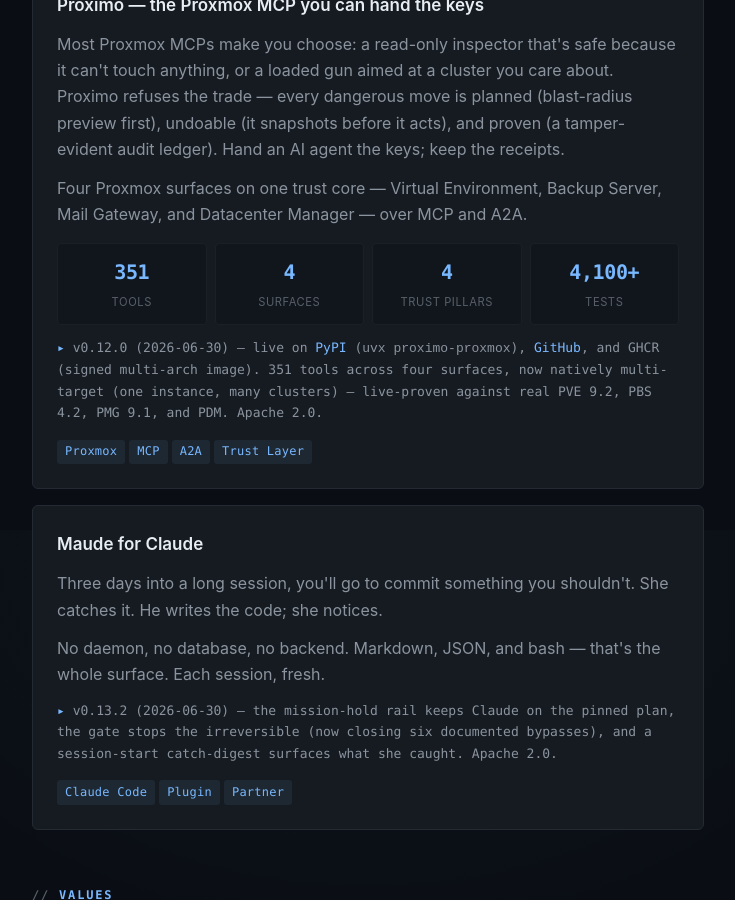
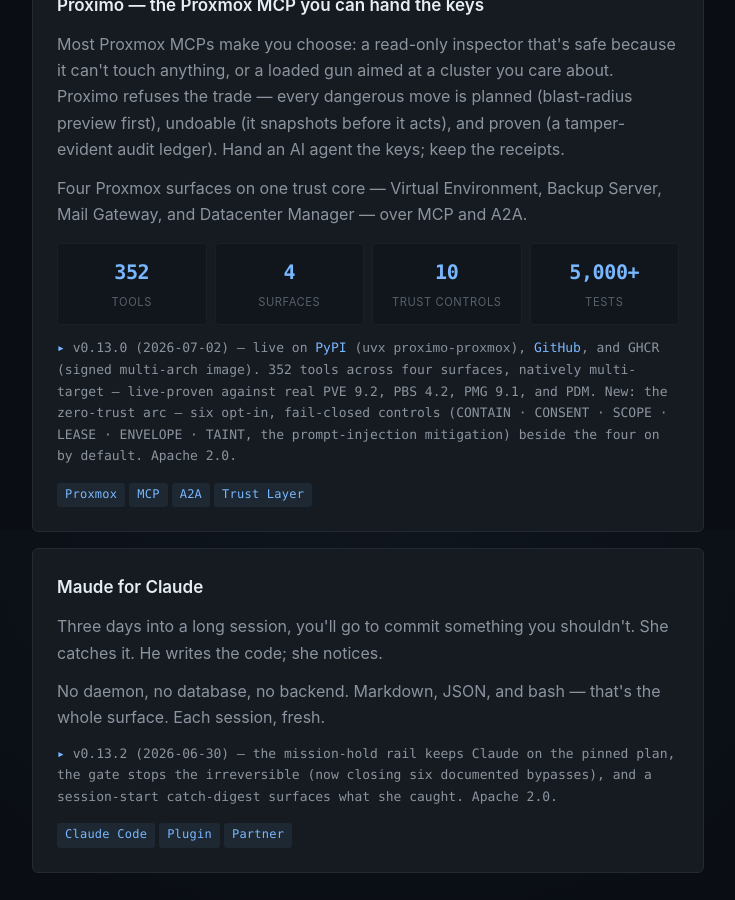
Before and after one commit to john-broadway/john-broadway.github.io, a Jekyll site: the page built from index.html, in a window 1280 px wide and 900 px high, scrolled down 1270 px. Shown: the whole window, without its empty margins (272-1007 px from the left). Built offline with Jekyll 4.4.1, drawn with Linux system fonts in a browser that asks for light colours.

Commit message:
update: Proximo v0.13.0 status (zero-trust arc, 352 tools, 5,000+ tests)
Co-Authored-By: Claude Fable 5 <noreply@anthropic.com>

```diff
--- a/index.html
+++ b/index.html
@@ -42,12 +42,12 @@ description: Independent AI researcher and infrastructure architect. Sovereign A
     <p>Most Proxmox MCPs make you choose: a read-only inspector that's safe because it can't touch anything, or a loaded gun aimed at a cluster you care about. Proximo refuses the trade &mdash; every dangerous move is planned (blast-radius preview first), undoable (it snapshots before it acts), and proven (a tamper-evident audit ledger). Hand an AI agent the keys; keep the receipts.</p>
     <p>Four Proxmox surfaces on one trust core &mdash; Virtual Environment, Backup Server, Mail Gateway, and Datacenter Manager &mdash; over MCP and A2A.</p>
     <div class="stats">
-      <div class="stat"><div class="num">351</div><div class="label">tools</div></div>
+      <div class="stat"><div class="num">352</div><div class="label">tools</div></div>
       <div class="stat"><div class="num">4</div><div class="label">surfaces</div></div>
-      <div class="stat"><div class="num">4</div><div class="label">trust pillars</div></div>
-      <div class="stat"><div class="num">4,100+</div><div class="label">tests</div></div>
+      <div class="stat"><div class="num">10</div><div class="label">trust controls</div></div>
+      <div class="stat"><div class="num">5,000+</div><div class="label">tests</div></div>
     </div>
-    <p class="status">v0.12.0 (2026-06-30) &mdash; live on <a href="https://pypi.org/project/proximo-proxmox/">PyPI</a> (<code>uvx proximo-proxmox</code>), <a href="https://github.com/john-broadway/proximo">GitHub</a>, and GHCR (signed multi-arch image). 351 tools across four surfaces, now natively multi-target (one instance, many clusters) — live-proven against real PVE 9.2, PBS 4.2, PMG 9.1, and PDM. Apache 2.0.</p>
+    <p class="status">v0.13.0 (2026-07-02) &mdash; live on <a href="https://pypi.org/project/proximo-proxmox/">PyPI</a> (<code>uvx proximo-proxmox</code>), <a href="https://github.com/john-broadway/proximo">GitHub</a>, and GHCR (signed multi-arch image). 352 tools across four surfaces, natively multi-target — live-proven against real PVE 9.2, PBS 4.2, PMG 9.1, and PDM. New: the zero-trust arc — six opt-in, fail-closed controls (CONTAIN &middot; CONSENT &middot; SCOPE &middot; LEASE &middot; ENVELOPE &middot; TAINT, the prompt-injection mitigation) beside the four on by default. Apache 2.0.</p>
     <div class="tags"><span>Proxmox</span><span>MCP</span><span>A2A</span><span>Trust Layer</span></div>
   </article>
 
```
